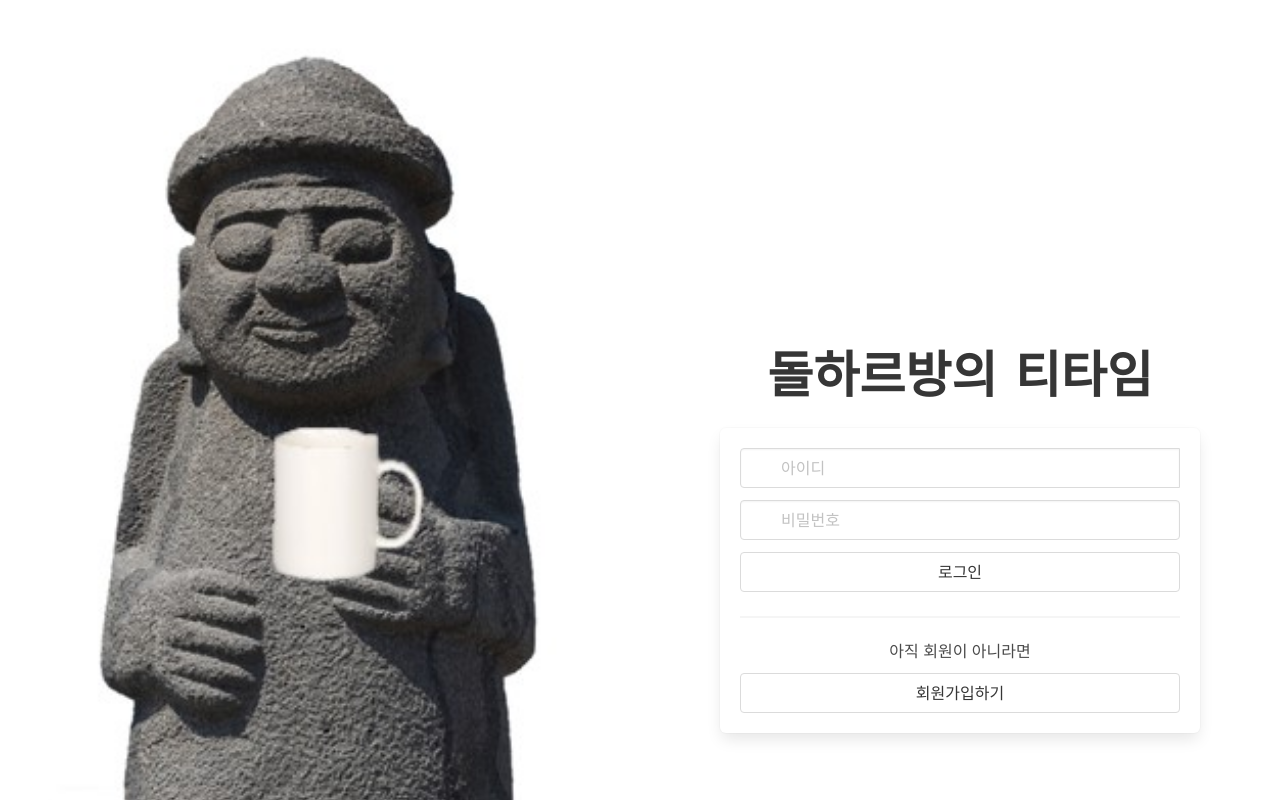
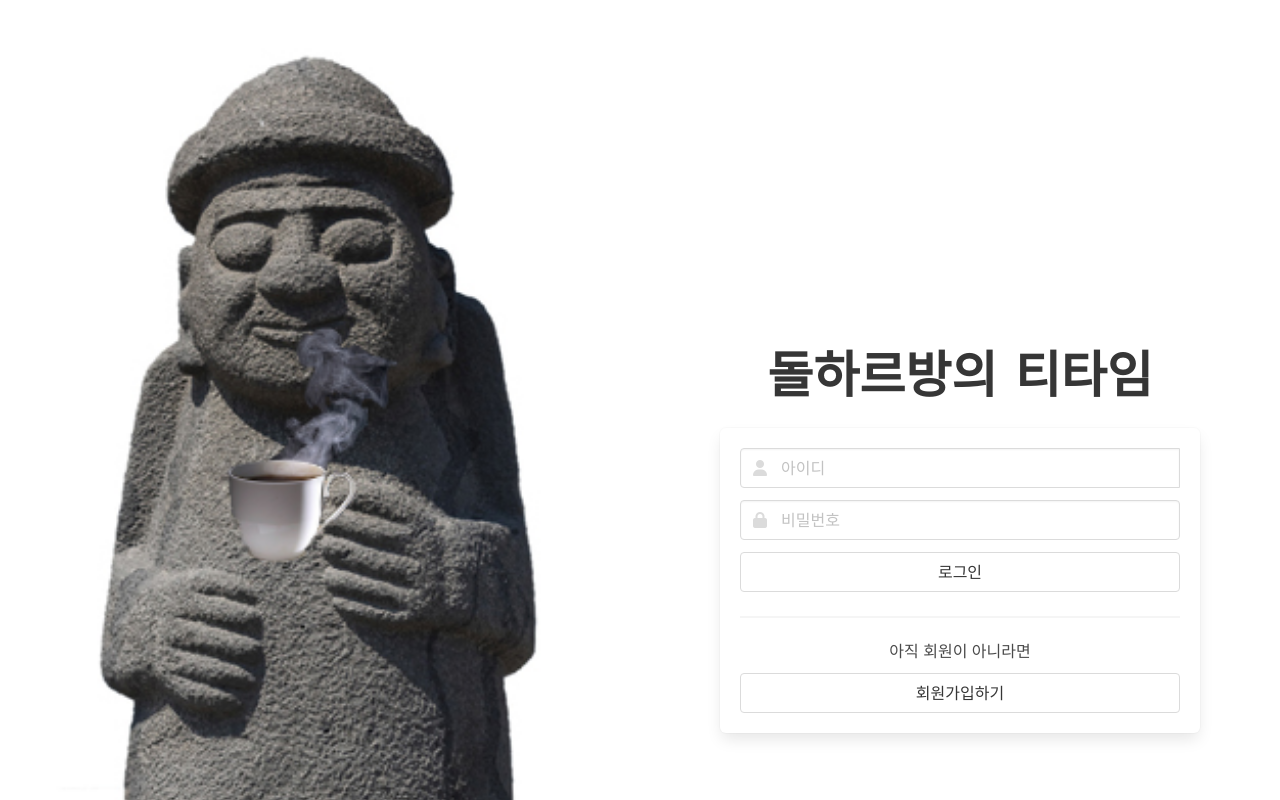
Before and after one commit to soyoonJ/jejucafe, a Flask app: page /login in a window 1280 px wide. Run offline with Flask 2, Linux system fonts and the light colour scheme; some libraries are stand-ins or nearby versions; some web fonts are replaced.

Commit message:
login page edit

```diff
--- a/templates/login.html
+++ b/templates/login.html
@@ -26,6 +26,7 @@
     <link href="https://fonts.googleapis.com/css2?family=Dokdo&display=swap" rel="stylesheet">
     <link rel="stylesheet" type="text/css"
           href="https://cdn.jsdelivr.net/gh/orioncactus/pretendard/dist/web/static/pretendard.css"/>
+    <script src="https://kit.fontawesome.com/23b05056a7.js" crossorigin="anonymous"></script>
 
     <title>돌하르방의 티타임 회원가입</title>
 
@@ -51,7 +52,7 @@
 
         .title_img {
             /*background-image: url("http://www.kogl.or.kr/upload_recommend/%ED%8A%B9%EB%B3%84%20%ED%85%8C%EB%A7%88%EC%A0%84/%EC%8B%9D%EC%9E%AC%EB%A3%8C%CB%99%EC%9D%8C%EC%8B%9D/%EC%95%84%EA%B7%B8%EB%9D%BC%ED%91%B8%EB%93%9C/aT_%EC%95%84%EA%B7%B8%EB%9D%BC%ED%91%B8%EB%93%9C_0232_%EB%8F%8C%ED%95%98%EB%A5%B4%EB%B0%A9.jpg");*/
-            background-image: url('../static/stone_grandfather.jpg');
+            background-image: url('../static/stone_grandfather2.png');
             background-size: cover;
             height: 100vh;
         }
@@ -268,7 +269,7 @@
                             <div class="field has-addons">
                                 <div class="control has-icons-left" style="width:100%">
                                     <input id="input-username" class="input" type="text" placeholder="아이디">
-                                    <span class="icon is-small is-left"><i class="fa fa-user"></i></span>
+                                    <span class="icon is-small is-left"><i class="fas fa-user"></i></span>
                                 </div>
                                 <div id="check_dup_btn" class="control is-hidden">
                                     <button class="button" onclick="check_dup()">중복확인</button>
@@ -281,7 +282,7 @@
                             <div class="field">
                                 <div class="control has-icons-left">
                                     <input id="input-password" class="input" type="password" placeholder="비밀번호">
-                                    <span class="icon is-small is-left"><i class="fa fa-lock"></i></span>
+                                    <span class="icon is-small is-left"><i class="fas fa-lock"></i></span>
                                 </div>
                                 <p id="help-password" class="help is-hidden">영문과 숫자 조합의 8-20자의 비밀번호를 설정해주세요.
                                     특수문자(!@#$%^&*)도 사용
@@ -292,7 +293,7 @@
                         </div>
                         <div id="login_wrap" class="has-text-centered">
                             <nav class="level is-mobile">
-                                <button class="level-item button is-wwg" onclick="sign_in()">
+                                <button class="level-item button" onclick="sign_in()">
                                     로그인
                                 </button>
 
@@ -301,7 +302,7 @@
                             <h4 class="mb-3">아직 회원이 아니라면</h4>
                             <nav class="level is-mobile">
 
-                                <button class="level-item button is-wwg is-outlined"
+                                <button class="level-item button is-outlined"
                                         onclick="toggle_sign_up()">
                                     회원가입하기
                                 </button>
@@ -314,14 +315,14 @@
                                     <div class="control has-icons-left" style="width:100%">
                                         <input id="input-pwd2" class="input" type="password"
                                                placeholder="비밀번호 재입력">
-                                        <span class="icon is-small is-left"><i class="fa fa-lock"></i></span>
+                                        <span class="icon is-small is-left"><i class="fas fa-lock"></i></span>
                                     </div>
                                     <p id="help-password2" class="help">비밀번호를 다시 한 번 입력해주세요.</p>
                                 </div>
                                 <div class="field has-addons">
                                     <div class="control has-icons-left" style="width:100%">
                                         <input id="input-nickname" class="input" type="text" placeholder="닉네임">
-                                        <span class="icon is-small is-left"><i class="fa fa-user"></i></span>
+                                        <span class="icon is-small is-left"><i class="fas fa-user"></i></span>
                                     </div>
                                     <div id="check_dup_btn_nick" class="control">
                                         <button class="button" onclick="check_dup_nick()">중복확인</button>
@@ -331,10 +332,10 @@
                                 <p id="help-nickname" class="help">닉네임을 입력해주세요.</p>
                             </div>
                             <nav class="level is-mobile">
-                                <button class="level-item button is-wwg" onclick="sign_up()">
+                                <button class="level-item button" onclick="sign_up()">
                                     회원가입
                                 </button>
-                                <button class="level-item button is-wwg is-outlined" onclick="toggle_sign_up()">
+                                <button class="level-item button is-outlined" onclick="toggle_sign_up()">
                                     취소
                                 </button>
                             </nav>
```
Also changed, not shown: static/stone_grandfather2.png (added).
